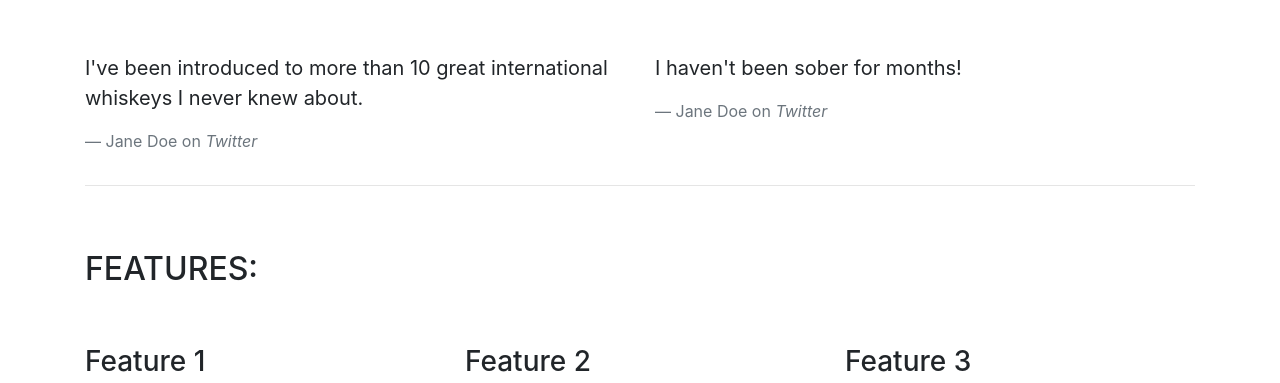
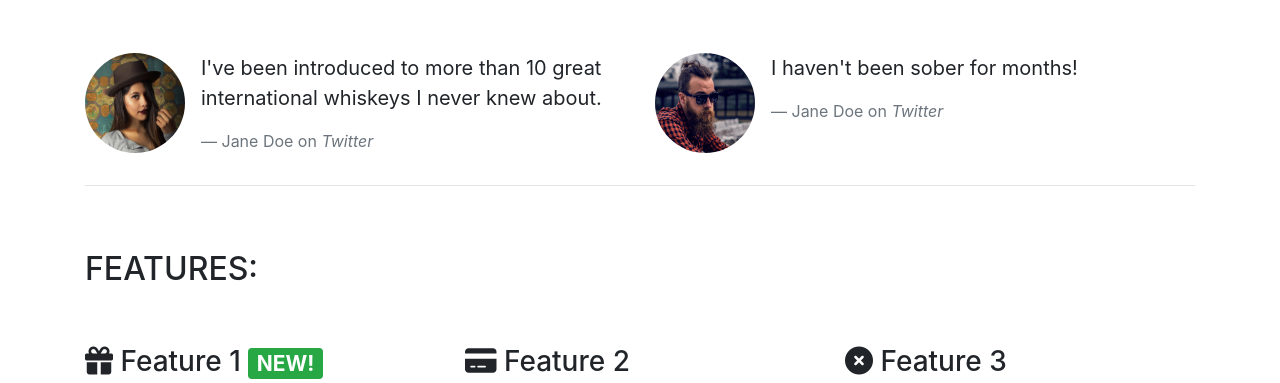
Before and after one commit to CarmenCantudo/whiskey-drop, a plain HTML site: page index.html in a window 1280 px wide. Shown: the part 560-943 px from the top of the page. Drawn offline with nearby package versions, Linux system fonts and the light colour scheme.

Commit message:
Add images to quotes and font awesome icons to features

```diff
--- a/index.html
+++ b/index.html
@@ -53,16 +53,30 @@
       </div>
       <div class="row">
         <div class="col-12 col-md-6">
+          <div class="media">
+            <div class="d-none d-sm-block">
+              <img src="images/girl-image.png" class="rounded-circle mr-3" height="100" width="100">
+            </div>
+            <div class="media-body">
               <blockquote class="blockquote">
                 <p>I've been introduced to more than 10 great international whiskeys I never knew about.</p>
                 <footer class="blockquote-footer">Jane Doe on <cite title="Twitter">Twitter</cite></footer>
               </blockquote>
             </div>
+          </div>
+        </div>
         <div class="col-12 col-md-6">
+          <div class="media">
+            <div class="d-none d-sm-block">
+              <img src="images/guy-image.png" class="rounded-circle mr-3" height="100" width="100">
+            </div>
+            <div class="media-body">
               <blockquote class="blockquote">
                 <p>I haven't been sober for months!</p>
                 <footer class="blockquote-footer">Jane Doe on <cite title="Twitter">Twitter</cite></footer>
               </blockquote>
+            </div>
+          </div>
         </div>
       </div>
     </section>
@@ -79,7 +93,7 @@
       <div class="row">
         <div class="col-12 col-md-6 col-lg-4">
           <div class="feature">
-            <h3>Feature 1</h3>
+            <h3><i class="fa-solid fa-gift d-none d-sm-inline"></i> Feature 1 <span class="badge badge-success">NEW!</span></h3>
             <p>Lorem ipsum dolor sit amet, consectetur adipiscing elit, sed do eiusmod tempor incididunt ut labore et
               dolore magna aliqua. Ut enim ad minim veniam, quis nostrud exercitation ullamco laboris nisi ut aliquip ex
               ea commodo consequat.</p>
@@ -88,7 +102,7 @@
         </div>
         <div class="col-12 col-md-6 col-lg-4">
           <div class="feature">
-            <h3>Feature 2</h3>
+            <h3><i class="fa-solid fa-credit-card d-none d-sm-inline"></i> Feature 2</h3>
             <p>Lorem ipsum dolor sit amet, consectetur adipiscing elit, sed do eiusmod tempor incididunt ut labore et
               dolore magna aliqua. Ut enim ad minim veniam, quis nostrud exercitation ullamco laboris nisi ut aliquip ex
               ea commodo consequat.</p>
@@ -97,7 +111,7 @@
         </div>
         <div class="col-12 d-md-none d-lg-block col-lg-4">
           <div class="feature">
-            <h3>Feature 3</h3>
+            <h3><i class="fa-solid fa-circle-xmark d-none d-sm-inline"></i> Feature 3</h3>
             <p>Lorem ipsum dolor sit amet, consectetur adipiscing elit, sed do eiusmod tempor incididunt ut labore et
               dolore magna aliqua. Ut enim ad minim veniam, quis nostrud exercitation ullamco laboris nisi ut aliquip ex
               ea commodo consequat.</p>
@@ -144,6 +158,7 @@
       </table>
     </section>
   </article>
+  <script src="https://kit.fontawesome.com/8e0b0718bf.js" crossorigin="anonymous"></script>
 </body>
 
 </html>
```
Also changed, not shown: images/girl-image.png (added), images/guy-image.png (added). Lines whose indentation alone changed are shown as unchanged.
